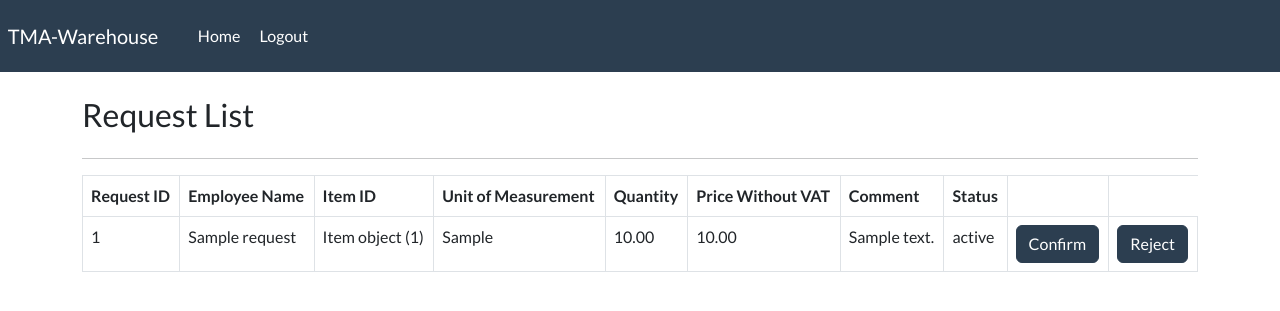
After one commit to Kubix12/TMA-Warehouse, a Django app: page /request_data in a window 1280 px wide. The commit adds this page. Shown: the top 311 px of the page. Run offline with Django 5.2, Linux system fonts and the light colour scheme; a user stored in the database is signed in; tables that the repository leaves empty hold one stand-in row (values such as "Sample post"); some libraries are stand-ins or nearby versions.

Commit message:
fix bugs with send request from users page

```diff
--- a/TMA/web_app/models.py
+++ b/TMA/web_app/models.py
@@ -16,3 +16,17 @@ class Item(models.Model):
 
     class Meta:
         db_table = 'web_app_item'
+
+
+class Request(models.Model):
+    request_id = models.AutoField(primary_key=True)
+    employee_name = models.TextField()
+    item = models.ForeignKey(Item, on_delete=models.CASCADE)
+    unit_of_measurement = models.CharField(max_length=255)
+    quantity = models.DecimalField(max_digits=10, decimal_places=2)
+    price_without_vat = models.DecimalField(max_digits=10, decimal_places=2)
+    comment = models.TextField(blank=True, null=True)
+    status = models.CharField(max_length=50, default='New')
+
+    class Meta:
+        db_table = 'web_app_requests'
--- a/TMA/web_app/templates/web_app/coordinator_dashboard.html
+++ b/TMA/web_app/templates/web_app/coordinator_dashboard.html
@@ -3,7 +3,7 @@
     <div class="text-center">
         <h1>Welcome coordinator</h1>
         <a href="{% url 'items_list_coordinator' %}" class="btn btn-primary btn-lg active mt-3" role="button" aria-pressed="true">Items List</a>
-        <a href="{% url '' %}" class="btn btn-primary btn-lg active mt-3" role="button" aria-pressed="true">Request</a>
+        <a href="{% url 'request_data' %}" class="btn btn-primary btn-lg active mt-3" role="button" aria-pressed="true">Request</a>
     </div>
 
 {% endblock %}
--- /dev/null
+++ b/TMA/web_app/templates/web_app/request_data.html
@@ -0,0 +1,57 @@
+{% extends 'web_app/base.html' %}
+
+{% block content %}
+    <html lang="en">
+    <head>
+        <meta charset="UTF-8">
+        <meta name="viewport" content="width=device-width, initial-scale=1.0">
+        <link rel="stylesheet" type="text/css" href="https://cdn.datatables.net/1.10.24/css/jquery.dataTables.min.css">
+    </head>
+    <body>
+        <div class="row">
+            <div class="col">
+                <h3>Request List</h3>
+            </div>
+            <div class="col-auto">
+
+            </div>
+        </div>
+       <hr>
+
+        <table id="itemsTable" class="table table-bordered">
+            <thead>
+                <tr>
+                    <th scope="col">Request ID </th>
+                    <th scope="col">Employee Name</th>
+                    <th scope="col">Item ID</th>
+                    <th scope="col">Unit of Measurement</th>
+                    <th scope="col">Quantity</th>
+                    <th scope="col">Price Without VAT</th>
+                    <th scope="col">Comment</th>
+                    <th scope="col">Status</th>
+                    <th scope="col"></th>
+
+                </tr>
+            </thead>
+            <tbody>
+                {% for item in requests %}
+                    <tr>
+                        <td>{{ item.request_id }}</td>
+                        <td>{{ item.employee_name }}</td>
+                        <td>{{ item.item }}</td>
+                        <td>{{ item.unit_of_measurement }}</td>
+                        <td>{{ item.quantity }}</td>
+                        <td>{{ item.price_without_vat }}</td>
+                        <td>{{ item.comment }}</td>
+                        <td>{{ item.status }}</td>
+                        <td><a aria-pressed="true" class="btn btn-primary" role="button">Confirm</a></td>
+                        <td><a aria-pressed="true" class="btn btn-primary" role="button">Reject</a></td>
+
+                    </tr>
+                {% endfor %}
+
+            </tbody>
+        </table>
+    </body>
+    </html>
+{% endblock %}
--- a/TMA/web_app/urls.py
+++ b/TMA/web_app/urls.py
@@ -1,6 +1,6 @@
 from django.urls import path
 from . import views
-from .views import items_list, items_list_coordinator
+from .views import items_list, items_list_coordinator, request_list, submit_request
 
 urlpatterns = [
 
@@ -12,5 +12,7 @@ urlpatterns = [
     path('Items', items_list, name='items_list'),
     path('Button', views.open_windows, name='order_button'),
     path('Items_coordinator', items_list_coordinator, name='items_list_coordinator'),
+    path('request_data', request_list, name='request_data'),
+    path('submit_request', submit_request, name='submit_request'),
 
 ]
--- a/TMA/web_app/views.py
+++ b/TMA/web_app/views.py
@@ -1,10 +1,11 @@
 from django.shortcuts import render, redirect
-from web_app.forms import CreateUserForm, LoginForm
+from web_app.forms import CreateUserForm, LoginForm, RequestForm
 from django.contrib.auth.models import auth
 from django.contrib.auth import authenticate, login
 from django.contrib.auth.decorators import login_required, user_passes_test
-from .models import Item
+from .models import Item, Request
 from django.contrib import messages
+
 
 
 # -- Home page --
@@ -64,5 +65,31 @@ def items_list_coordinator(request):
 
 
 @login_required(login_url="login")
+def request_list(request):
+    requests = Request.objects.all()
+    return render(request, 'web_app/request_data.html', {'requests': requests})
+
+
+@login_required(login_url="login")
+def submit_request(request):
+    print("Inside submit_request view function")  # Debug statement
+    if request.method == "POST":
+        print("POST request received")  # Debug statement
+        form = RequestForm(request.POST)
+        print("Form instantiated")  # Debug statement
+        if form.is_valid():
+            print("Form is valid")  # Debug statement
+            form.save()
+            return redirect('items_list')
+        else:
+            print("Form is invalid")  # Debug statement
+            print(form.errors)  # Print form errors to console for debugging
+    else:
+        print("GET request received")  # Debug statement
+        form = RequestForm()
+    return render(request, 'web_app/submit_request.html', {'form': form})
+
+
+@login_required(login_url="login")
 def open_windows(request):
     return render(request, 'web_app/order_button.html')
```
Also changed, not shown: TMA/web_app/forms.py (+7 -0 lines), TMA/web_app/templates/web_app/order_button.html (+6 -25 lines), TMA/web_app/templates/web_app/submit_request.html (added, +40 -0 lines), TMA/web_app/migrations/0006_request.py (added), TMA/web_app/migrations/0007_alter_request_table.py (added), TMA/web_app/migrations/0008_alter_request_table.py (added), TMA/web_app/migrations/0009_alter_request_table.py (added).
